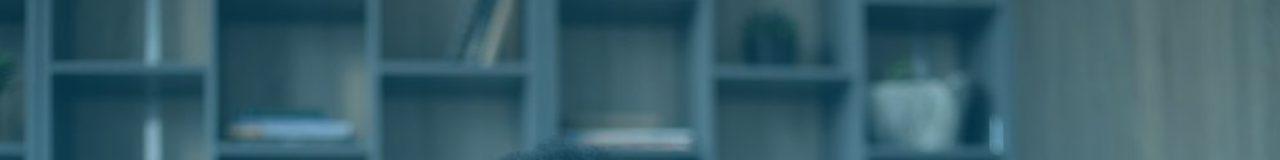
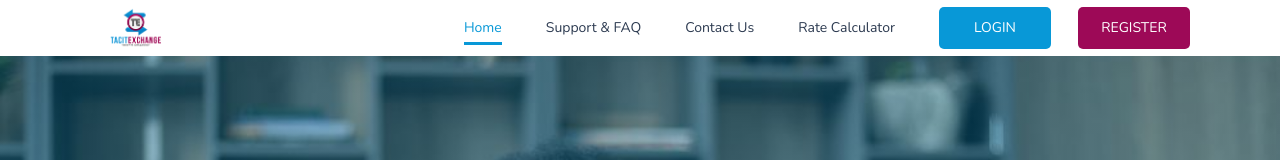
Before and after one commit to Oluwashina/TacitExchange, a React (Create React App) app: page / in a window 1280 px wide. Shown: the top 160 px of the page. Built offline with nearby package versions, Linux system fonts and the light colour scheme; no server answers.

Commit message:
navbar added

```diff
--- a/src/components/HomeComponents/Home.css
+++ b/src/components/HomeComponents/Home.css
@@ -1,11 +1,170 @@
+.body-hidden {
+    overflow: hidden;
+}
 
+/* navbar styles */
+header{
+    padding: 5px 0px;
+    transition: all .3s ease-in-out;
+    position: fixed;
+    width: 100%;
+    z-index: 999;
+    top: 0;
+    background: #fff;
+}
+
+.header{
+    position: relative;
+    display: flex;
+    align-items: center;
+    justify-content: space-between;
+}
+
+.mainNav{
+    margin: 0;
+    padding: 0;
+    text-align: center;
+    display: inline-block;
+    list-style: none;
+}
+
+.mainNav li{
+    display: inline-block;
+}
+
+.mainNav li a {
+    color: #2C3A50;
+    margin: 0 22px;
+    line-height: 19px;
+    position: relative;
+    display: inline-block;
+    font-size: 14px;
+    text-decoration: none;
+}
+
+.mainNav li a.active, .mainNav li a:hover {
+    color: #0898D7;
+}
+
+.mainNav li.navLink a:before {
+    position: absolute;
+    bottom: -8px;
+    left: 0;
+    visibility: hidden;
+    width: 100%;
+    height: 3px;
+    content: '';
+    transition: all .3s ease-in-out 0s;
+    -webkit-transform: scaleX(0);
+    transform: scaleX(0);
+    background-color: #0898D7;
+}
+
+.mainNav li a.active:before, .mainNav li a:hover:before {
+    visibility: visible;
+    -webkit-transform: scaleX(1);
+    transform: scaleX(1);
+}
+
+.mainNav li.headerbtn a {
+    line-height: 20px;
+    color: #fff;
+    margin-right: 5px;
+    /* margin-left: 10px; */
+    padding: 10px 20px;
+    border-radius: 5px;
+    min-width: 112px;
+    text-transform: uppercase;
+}
+
+.navicon{
+    position: fixed;
+    z-index: 99999;
+    height: 26px;
+    right: 30px;
+    top: 18px;
+    display: none;
+    transition: all .3s ease-in-out;
+    width: 35px;
+}
+
+.nav-toggle{
+    display: inline-block;
+    width: 100%;
+    height: 100%;
+}
+
+.nav-toggle span{
+    content: "";
+    position: absolute;
+    display: block;
+    width: 35px;
+    height: 2px;
+    border-radius: 1px;
+    background: #0898D7;
+    cursor: pointer;
+    top: 10px;
+    transition: all .2s ease-in-out;
+}
+
+/* active hamburger for close */
+.nav-toggle.active span {
+    background-color: transparent;
+}
+
+.nav-toggle.active span:before {
+    top: 0;
+}
+.nav-toggle.active span:before {
+ -webkit-transform: rotate(45deg);
+    transform: rotate(45deg);
+}
+
+.nav-toggle.active span:after {
+     top: 10px;
+    -webkit-transform: translatey(-10px) rotate(-45deg);
+    transform: translatey(-10px) rotate(-45deg);
+}
+
+.nav-toggle span:before{
+    content: "";
+    position: absolute;
+    display: block;
+    width: 35px;
+    height: 2px;
+    border-radius: 1px;
+    background: #0898D7;
+    cursor: pointer;
+    top: 10px;
+    transition: all .2s ease-in-out
+}
+.nav-toggle span:before {
+    top: -10px;
+}
+.nav-toggle span:after {
+    bottom: -10px;
+}
+.nav-toggle span:after{
+    content: "";
+    position: absolute;
+    display: block;
+    width: 35px;
+    height: 2px;
+    border-radius: 1px;
+    background: #0898D7;
+    cursor: pointer;
+    top: 10px;
+    transition: all .2s ease-in-out;
+}
+
+/* hero styles */
 .hero{
     background-image: url(../../assets/images/hero-1.jpg);
     background: linear-gradient(rgba(8, 152, 215, 0.3), rgba(8, 152, 215, 0.4)), url(../../assets/images/hero-1.jpg);
     background-size: cover;
     display: flex;
     align-items: center;
-    height: 500px;
+    height: 700px;
     position: relative;
 }
 
@@ -69,6 +228,11 @@
       display: flex;
       align-items: center;
       justify-content: center;
+  }
+
+  .amount-disabled:disabled{
+    opacity: 1;
+    background: #fff;
   }
 
 
@@ -167,11 +331,78 @@
 /* Media query for smaller phones */
 
 @media (max-width:767px) {
-    /* rate section */
+    /* navbar section */
+    .navicon{
+        display: block;
+    }
+    header nav{
+        position: fixed;
+        background: rgba(0,0,0,0);
+        width: 100%;
+        height: 100%;
+        top: 0;
+        left: 0;
+        z-index: 99999;
+        visibility: hidden;
+    }
+    header nav.open {
+        visibility: visible;
+        background: rgba(0,0,0,.9);
+    }
+    .mainNav {
+        position: relative;
+        left: 50%;
+        top: 50%;
+        /* -webkit-transform: translate(-50%,-50%); */
+        transform: translate(-50%,-50%);
+    }
+
+    .mainNav li:nth-child(1) {
+        transition-delay: 50ms;
+    }
+
+    header nav .mainNav li {
+        -ms-filter: "progid:DXImageTransform.Microsoft.Alpha(Opacity=0)";
+        filter: alpha(opacity=0);
+        opacity: 0;
+        -webkit-transform: translate3d(0,-80px,0);
+        transform: translate3d(0,-80px,0);
+        transition: opacity .5s,-webkit-transform .5s;
+        transition: transform .5s,opacity .5s;
+        transition: transform .5s,opacity .5s,-webkit-transform .5s;
+        display: block;
+    }
+
+    header nav.open .mainNav li {
+        opacity: 1;
+        -webkit-transform: translate3d(0,0,0);
+        transform: translate3d(0,0,0);
+        margin-bottom: 20px;
+    }
+
+    .mainNav li a {
+        color: #fff;
+        font-size: 15px;
+    }
+
+    .mainNav li.navLink a:before {
+        background: none;
+    }
+
+    .mainNav li a.active, .mainNav li a:hover {
+        color: #0898D7;
+    }
+
+    /* hero */
+    .hero{
+        height: 500px;
+    }
     .hero-title{
         max-width: 100%;
         margin-left: 0%;
     }
+
+       /* rate section */
     .rate{
         padding-top: 50px;
         padding-bottom: 50px;
--- a/src/components/HomeComponents/Navbar.js
+++ b/src/components/HomeComponents/Navbar.js
@@ -0,0 +1,69 @@
+import React, {useState} from 'react';
+import Logo from '../../assets/images/logo.png'
+import {Link} from 'react-router-dom'
+
+const Navbar = () => {
+
+    const [navShow, setNavShow] = useState(false);
+
+    const handleToggle = () =>{
+        setNavShow(navShow ? false : true);
+        switch(navShow){
+            case false:
+                document.body.classList.add('body-hidden');
+            break;
+            case true:
+                document.body.classList.remove('body-hidden');
+                break;
+            default:
+                break;
+        }
+    }
+
+    return (
+        <>
+        <header>
+            <div className="container">
+                <div className="header">
+                    <div className="logo">
+                        <img src={Logo} alt="logo" width="100" />
+                    </div>
+                    <nav className={ navShow ? "open" : "" }>
+                        <ul className="mainNav">
+                            <li className="navLink">
+                                <Link to="/" className="active">Home</Link>
+                            </li>
+                            <li className="navLink">
+                                <Link to="/">Support & FAQ</Link>
+                            </li>
+                            <li className="navLink">
+                                <Link to="/">Contact Us</Link>
+                            </li>
+                            <li className="navLink">
+                                <Link to="/">Rate Calculator</Link>
+                            </li>
+                            <li className="headerbtn">
+                                <Link className="btn btn-blueTacit" to="/">Login</Link>
+                            </li>
+                            <li className="headerbtn">
+                                <Link className="btn btn-pinkTacit" to="/">Register</Link>
+                            </li>
+                        </ul>
+                    </nav>
+
+                    {/* navicon - hamburger */}
+                    <div className="navicon" onClick={handleToggle}>
+                        <div className={ navShow ? "nav-toggle active" : "nav-toggle" }>
+                            <span>
+                            </span>
+                        </div>
+                    </div>
+
+                </div>
+            </div>
+        </header>
+        </>
+     );
+}
+
+export default Navbar;
--- a/src/components/HomeComponents/Rate.js
+++ b/src/components/HomeComponents/Rate.js
@@ -121,7 +121,7 @@ const RateCalculator = (props) => {
                                 id="amount"
                                 className="form-control input-style"
                                 placeholder="Amount in USD"
-                                type="text"
+                                type="tel"
                                 />
                                 <small style={{ color: "#dc3545" }}>
                                   {touched.amount && errors.amount}
@@ -143,11 +143,14 @@ const RateCalculator = (props) => {
                                     </div>
                                 </div>
                               <input
-                                className="form-control input-style"
-                                style={{color: '#2C3A50', fontWeight: 'bold'}}
+                                className="form-control input-style amount-disabled"
+                                style={{color: '#2C3A50', fontWeight: 'bold', fontSize: '1.3rem'}}
                                 placeholder="0.00"
                                 disabled
-                                value={amount.toFixed(2)}
+                                value={amount.toFixed(2).replace(
+                                    /\B(?=(\d{3})+(?!\d))/g,
+                                    ","
+                                  )}
                                 type="text"
                                 />
                             </div>
--- a/src/index.css
+++ b/src/index.css
@@ -20,10 +20,11 @@ body{
   border-radius: 5px;
   color: white;
   padding: 10px 40px;
-  transition: all ease-in 0.5s;
+  transition: all ease-in .15s;
 }
 
 .btn-blueTacit:hover{
+  background: #0d92d5;
   color: white;
 }
 
--- a/src/pages/Admin/ForgotPassword/forgotPassword.js
+++ b/src/pages/Admin/ForgotPassword/forgotPassword.js
@@ -4,6 +4,7 @@ import {connect } from 'react-redux'
 import { forgotPasswordValidator } from "../../../validationSchema/validator";
 import Logo from '../../../assets/images/logo.png'
 import Hero from '../../../assets/images/adminlogin.png'
+import {Link} from 'react-router-dom'
 
 const AdminForgotPassword = () => {
 
@@ -69,6 +70,10 @@ const AdminForgotPassword = () => {
 
               </Formik>
 
+              <div className="mt-5">
+                <p style={{fontWeight: 500}}>Already have an account? <Link to="/admin" style={{textDecoration: 'none', color:'#9d0957'}}>Sign In</Link></p>
+              </div>
+
             </div>
           </div>
         </div>
--- a/src/pages/Home/home.js
+++ b/src/pages/Home/home.js
@@ -3,6 +3,7 @@ import GiftCards from '../../components/HomeComponents/Cards';
 import Features from '../../components/HomeComponents/Features';
 import Footer from '../../components/HomeComponents/Footer';
 import HeroSection from '../../components/HomeComponents/Hero';
+import Navbar from '../../components/HomeComponents/Navbar';
 import RateCalculator from '../../components/HomeComponents/Rate';
 import Steps from '../../components/HomeComponents/Steps';
 import Testimonials from '../../components/HomeComponents/Testimonials';
@@ -19,6 +20,7 @@ const HomePage = () => {
 
     return (
         <>
+        <Navbar />
         <HeroSection />
         <RateCalculator />
         <Features />
```
